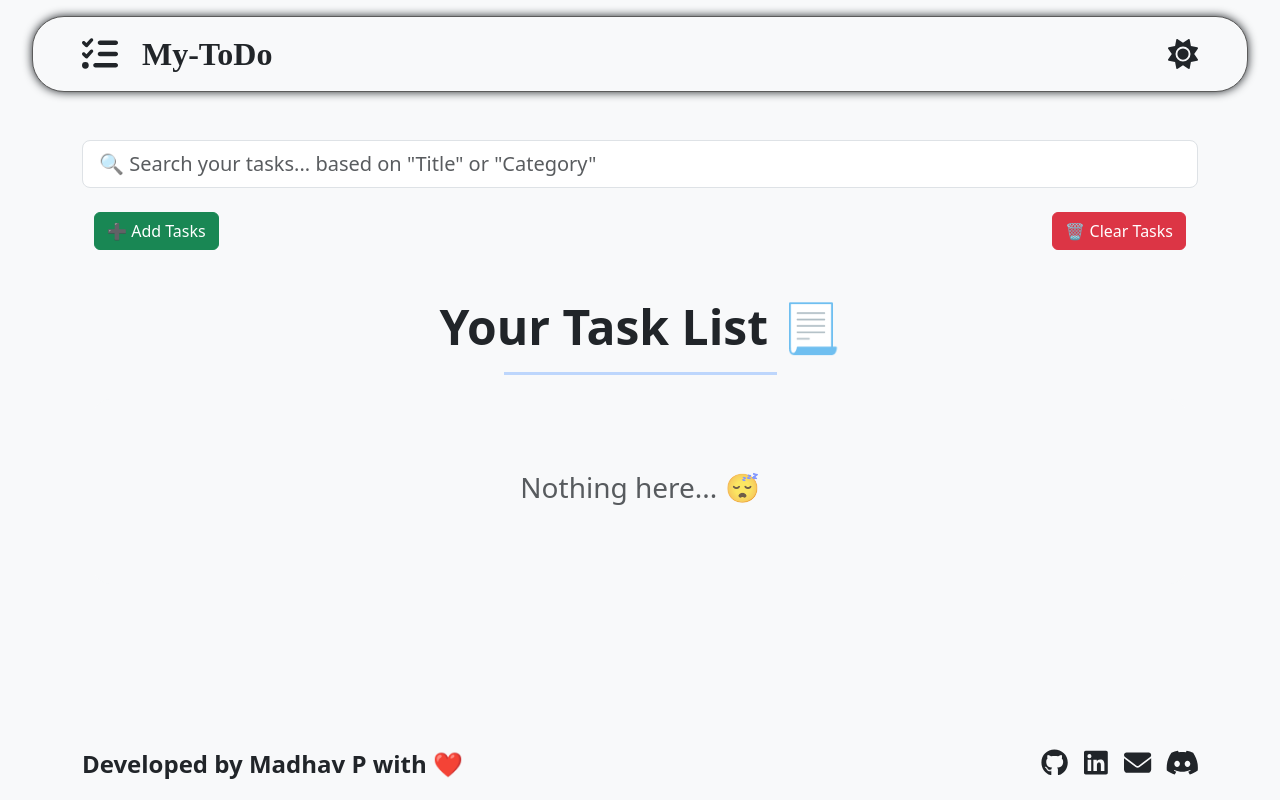
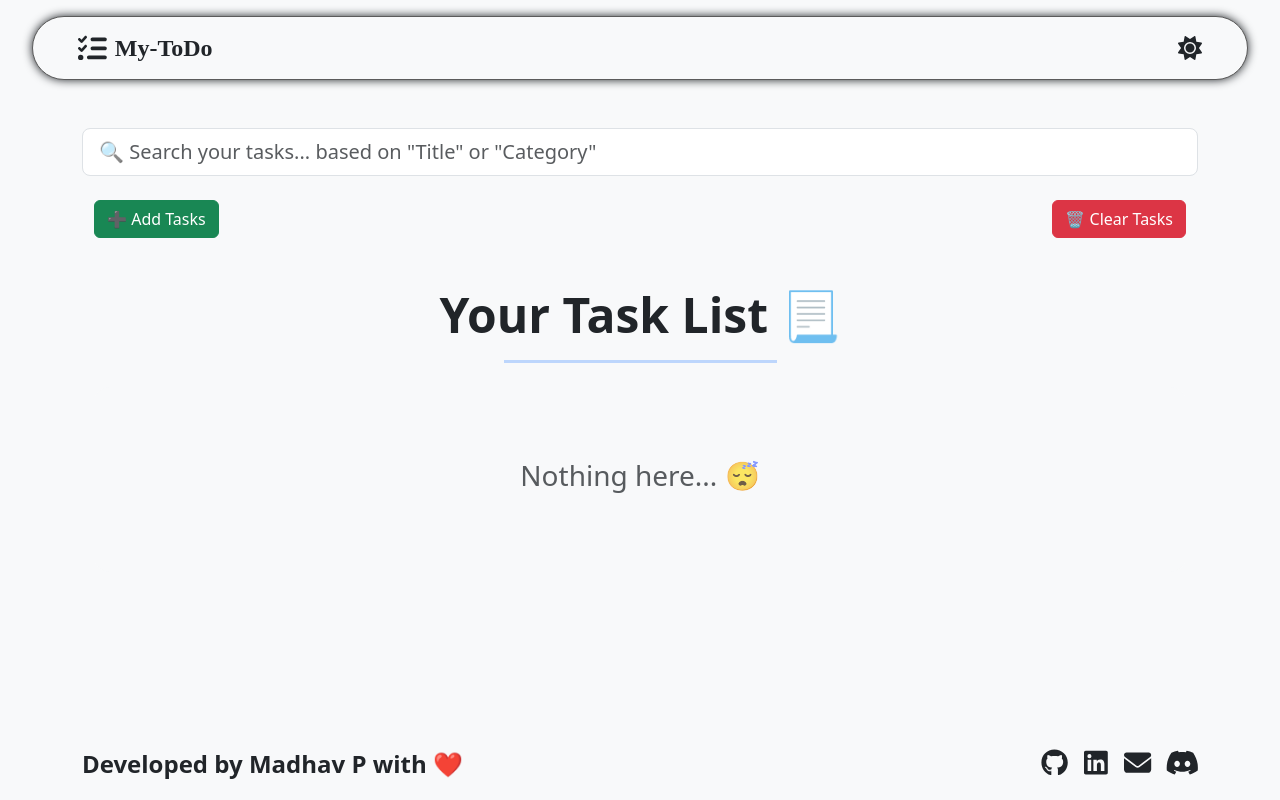
Before and after one commit to Madhav-P-2005/React.Js-ToDo-App, a React (Vite) app in the folder To-Do-App/: page / in a window 1280 px wide. Built offline with nearby package versions, Linux system fonts and the light colour scheme; a web font is replaced by a local one.

Commit message:
Level-10 Completed

```diff
--- a/To-Do-App/src/components/Footer.jsx
+++ b/To-Do-App/src/components/Footer.jsx
@@ -14,9 +14,10 @@ const Footer = ({ isDarkMode }) => {
         isDarkMode ? "bg-dark text-light" : "bg-light text-dark"
       }`}
     >
-      <div className="container d-flex flex-column flex-md-row justify-content-between align-items-center gap-3">
+      <div className="container d-flex flex-column flex-md-row justify-content-between align-items-center text-center gap-2">
         <span className="footer-text">Developed by Madhav P with ❤️</span>
-        <div className="footer-social d-flex gap-3">
+
+        <div className="footer-social d-flex gap-3 justify-content-center">
           <a
             href="https://github.com/Madhav-P-2005"
             target="_blank"
--- a/To-Do-App/src/components/Navbar.jsx
+++ b/To-Do-App/src/components/Navbar.jsx
@@ -9,18 +9,29 @@ const Navbar = ({ isDarkMode, setIsDarkMode }) => {
       }`}
       style={{ marginTop: "1rem", borderRadius: "2rem" }}
     >
-      <div className="container d-flex justify-content-between align-items-center">
-        <a className="navbar-brand d-flex align-items-center" href="#">
+      <div
+        className="container d-flex justify-content-between align-items-center flex-nowrap px-2"
+        style={{ minWidth: 0 }}
+      >
+        <a
+          className="navbar-brand d-flex align-items-center gap-2 flex-nowrap"
+          href="#"
+          style={{
+            overflow: "hidden",
+            textOverflow: "ellipsis",
+            whiteSpace: "nowrap",
+          }}
+        >
           <FontAwesomeIcon
             icon={faListCheck}
-            className={`me-4  ${isDarkMode ? "text-light" : "text-dark"}`}
-            style={{ fontSize: 36, fontWeight: 900 }}
+            className={` ${isDarkMode ? "text-light" : "text-dark"}`}
+            style={{ fontSize: "1.8rem" }}
           />
           <span
             style={{
               fontFamily: "Eagle Lake, serif",
               fontWeight: 900,
-              fontSize: 32,
+              fontSize: "1.5rem",
             }}
             className={isDarkMode ? "text-light" : "text-dark"}
           >
@@ -34,12 +45,8 @@ const Navbar = ({ isDarkMode, setIsDarkMode }) => {
           className={`cursor-pointer ${
             isDarkMode ? "text-light" : "text-dark"
           }`}
-          style={{ fontSize: 30 }}
-          title={
-            isDarkMode
-              ? "Switch to light Mode"
-              : "Switch to Dark Mode"
-          }
+          style={{ fontSize: "1.5rem", flexShrink: 0 }}
+          title={isDarkMode ? "Switch to light Mode" : "Switch to Dark Mode"}
         />
       </div>
     </nav>
--- a/To-Do-App/src/components/TaskEdit.jsx
+++ b/To-Do-App/src/components/TaskEdit.jsx
@@ -215,7 +215,7 @@ function TaskEdit({ task, onSave, onCancel ,isDarkMode}) {
             value={selectedDate}
             options={{
               enableTime: true,
-              time_24hr: false,
+              time_24hr: true,
               altInput: true,
               altFormat: "F j, Y h:i K",
               dateFormat: "Y-m-d H:i",
```
